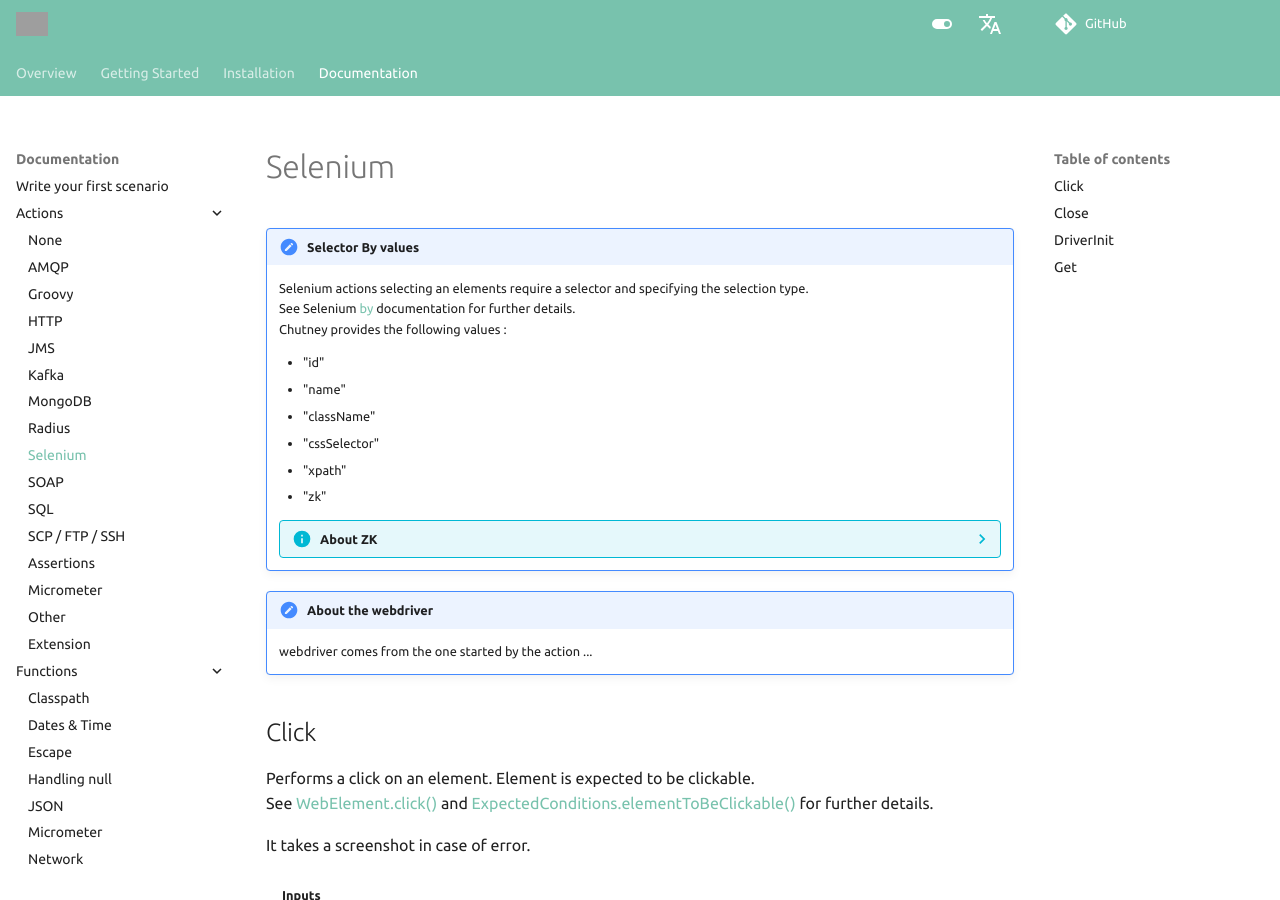
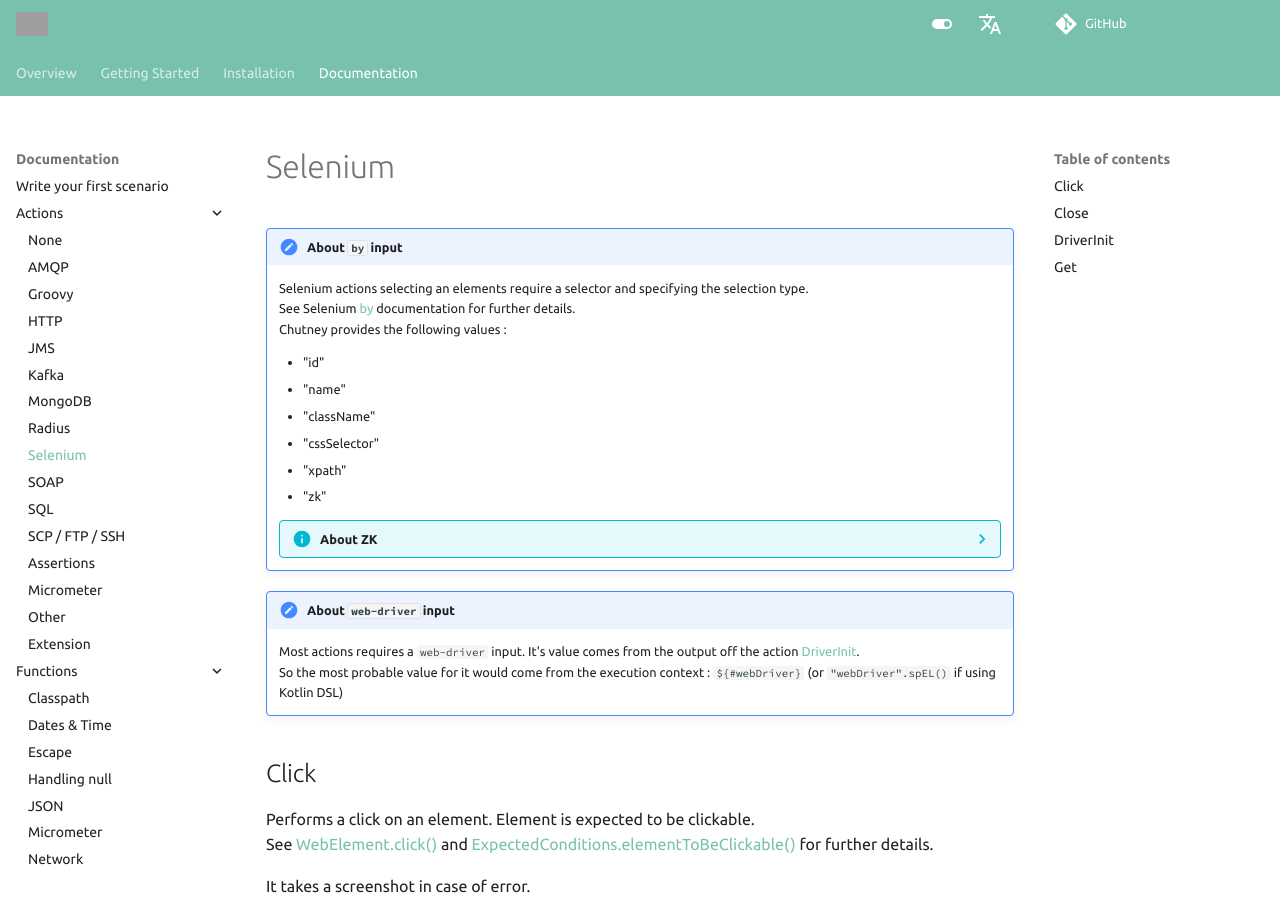
Before and after one commit to chutney-testing/chutney-testing.github.io-legacy, an MkDocs documentation site: the page built from docs/documentation/actions/selenium.md, in a window 1280 px wide and 900 px high. Built offline with MkDocs 1.6.1 and Material for MkDocs 9.7.7, drawn with Linux system fonts in a browser that asks for light colours; comment, search, counter and statistics services are not loaded; grey boxes are pictures that could not be loaded.

Commit message:
doc: Selenium web driver input

```diff
--- a/docs/documentation/actions/selenium.md
+++ b/docs/documentation/actions/selenium.md
@@ -1,4 +1,4 @@
-!!! important "Selector By values"
+!!! important "About `by` input"
 
     Selenium actions selecting an elements require a selector and specifying the selection type.
     See Selenium [by](https://www.selenium.dev/selenium/docs/api/java/org/openqa/selenium/By.html){:target="_blank"} documentation for further details.
@@ -19,9 +19,10 @@
         So, Chutney provides it for you.
 
 
-!!! important "About the webdriver"
+!!! important "About `web-driver` input"
 
-    webdriver comes from the one started by the action ...
+    Most actions requires a `web-driver` input. It's value comes from the output off the action [DriverInit](#driverInit).
+    So the most probable value for it would come from the execution context : `${#webDriver}` (or `"webDriver".spEL()` if using Kotlin DSL)
 
 # Click
 
```
